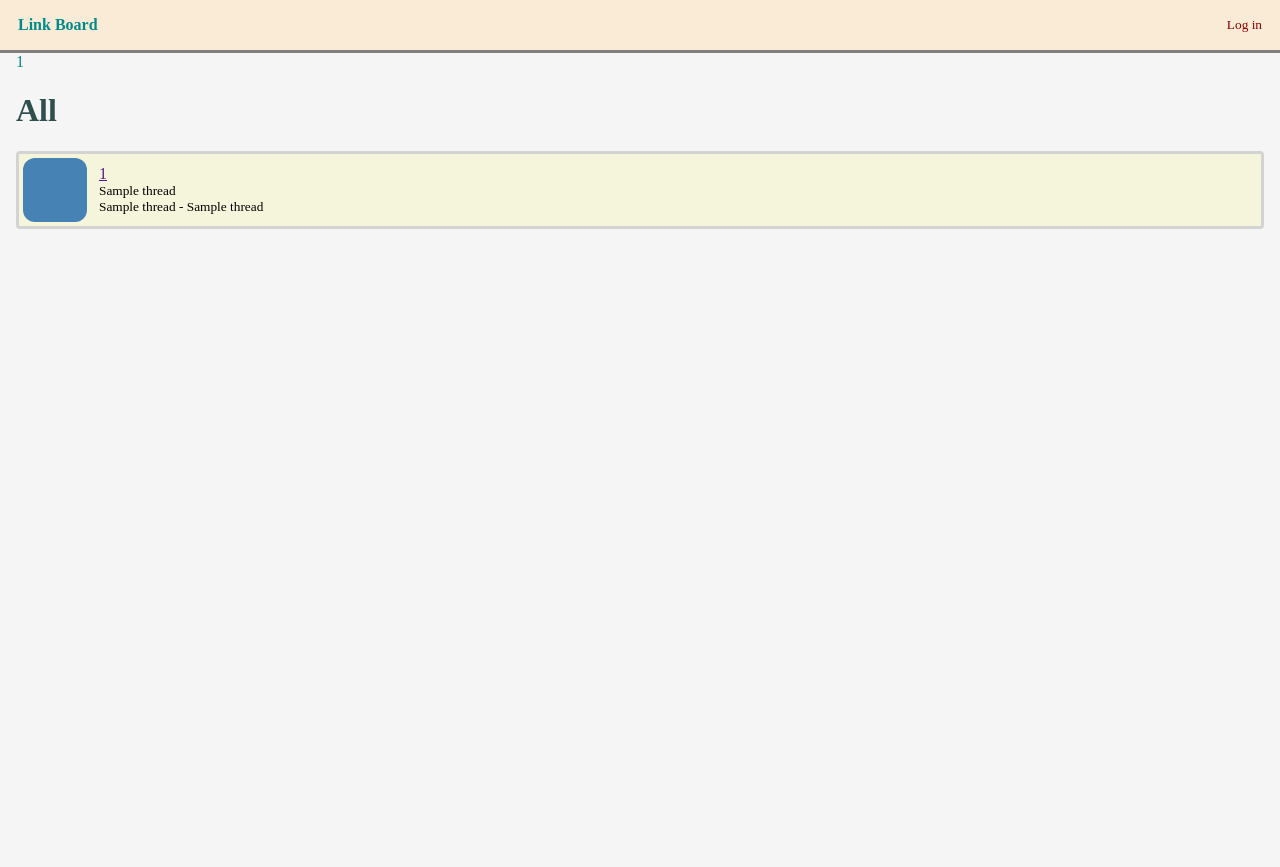
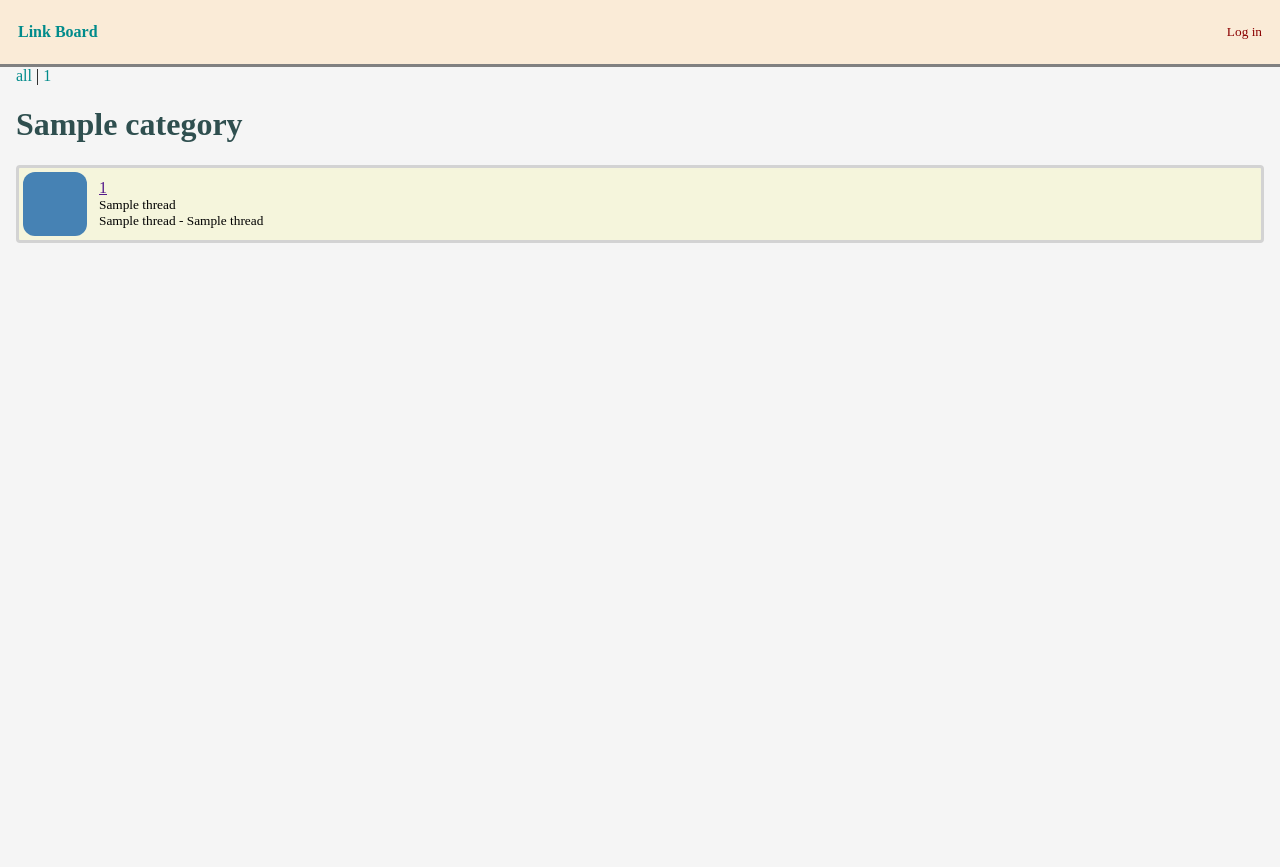
Before and after one commit to Niria/link-board-tsoha, a Flask app: template app/templates/index.html in a window 1280 px wide. Before the commit the page ends 229 px from the top, so only its background shows below. Run offline with Flask 3, Linux system fonts and the light colour scheme; the template is opened without the code that fills it: most values are stand-ins (such as "Sample title", 1, 10 or a date in 2020).

Commit message:
Separate thread list into template and style category links
- Separated thread list component from index and category templates
into a new template called thread_list
- Minor adjustments to category navbar link styles

```diff
--- a/app/routes.py
+++ b/app/routes.py
@@ -6,7 +6,7 @@ from .content import get_category_list, get_category_threads, get_all_threads
 def index():
     categories = get_category_list()
     threads = get_all_threads()
-    return render_template("index.html", categories=categories, threads=threads)
+    return render_template("index.html", categories=categories, category="all", threads=threads)
 
 
 @app.route("/c/<string:category>")
--- a/app/static/style.css
+++ b/app/static/style.css
@@ -14,7 +14,7 @@ h1 {
 }
 
 .navbar {
-    height: 50px;
+    height: 64px;
     padding-inline: 16px;
     background-color: antiquewhite;
     color: darkcyan;
@@ -32,14 +32,14 @@ h1 {
 
 }
 
+.navbar a:hover {
+    background-color: aquamarine;
+}
+
 .navbar-container a {
     text-decoration: none;
     color: darkred;
     padding: 2px;
-}
-
-.navbar a:hover {
-    background-color: aquamarine;
 }
 
 .content-container {
@@ -99,3 +99,7 @@ h1 {
     max-width: 1280px;
     width: 100%;
 }
+
+.category-nav-container > span:not(:last-child)::after {
+    content: " | ";
+}
--- a/app/templates/category_nav.html
+++ b/app/templates/category_nav.html
@@ -1,4 +1,5 @@
 <div class="category-nav-container">
+    <span><a class="category-link" href="{{ url_for('index') }}">all</a></span>
     {% for category in categories %}
     <span><a class="category-link" href="/c/{{ category[0].lower() }}">{{ category[0] }}</a></span>
     {% endfor %}
--- a/app/templates/index.html
+++ b/app/templates/index.html
@@ -2,20 +2,6 @@
 {% block title %}Home{% endblock %}
 {% block content %}
 {% include "category_nav.html" %}
-<h1>All</h1>
-{% for thread in threads %}
-<div class="listview-thread-container">
-    <a href="">
-        <div class="thread-link"></div>
-    </a>
-    <div>
-        <a href="">{{ thread[0] }}</a>
-        <div class="listview-thread-details">
-            <div>{{ thread[1] }}</div>
-            <span>{{ thread[2] }}</span>
-            <span>- {{ thread[3] }}</span>
-        </div>
-    </div>
-</div>
-{% endfor %}
+<h1>{{ category.capitalize() }}</h1>
+{% include "thread_list.html" %}
 {% endblock %}
--- /dev/null
+++ b/app/templates/thread_list.html
@@ -0,0 +1,15 @@
+{% for thread in threads %}
+<div class="listview-thread-container">
+    <a href="">
+        <div class="thread-link"></div>
+    </a>
+    <div>
+        <a href="">{{ thread[0] }}</a>
+        <div class="listview-thread-details">
+            <div>{{ thread[1] }}</div>
+            <span>{{ thread[2] }}</span>
+            <span>- {{ thread[3] }}</span>
+        </div>
+    </div>
+</div>
+{% endfor %}
```
Also changed, not shown: app/templates/category.html (+1 -15 lines).
